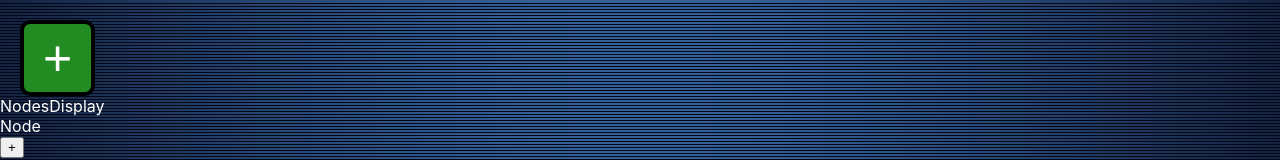
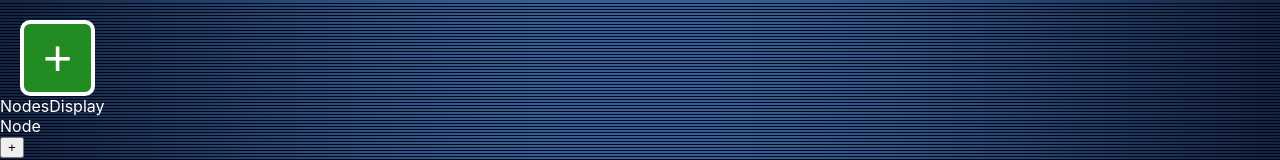
Before and after one commit to kristianheth/mymind_frontend, a React (Create React App) app: page / in a window 1280 px wide. Shown: the top 160 px of the page. Built offline with nearby package versions, Linux system fonts and the light colour scheme.

Commit message:
changed border colour to white

```diff
--- a/src/App.css
+++ b/src/App.css
@@ -9,7 +9,7 @@
   margin: 20px 0 0 20px;
   padding: 5px;
   width: 75px;
-  border: 4px solid #000;
+  border: 4px solid #fff;
   border-radius: 10px;
   background-color: forestgreen;
   color: #fff;
@@ -25,7 +25,7 @@
   margin: 100px 0 0 600px;
   width: 250px;
   height: 150px;
-  border: 2px solid #000;
+  border: 2px solid #fff;
   border-radius: 10px;
   background-color: rgb(165, 22, 58);
 }
```
